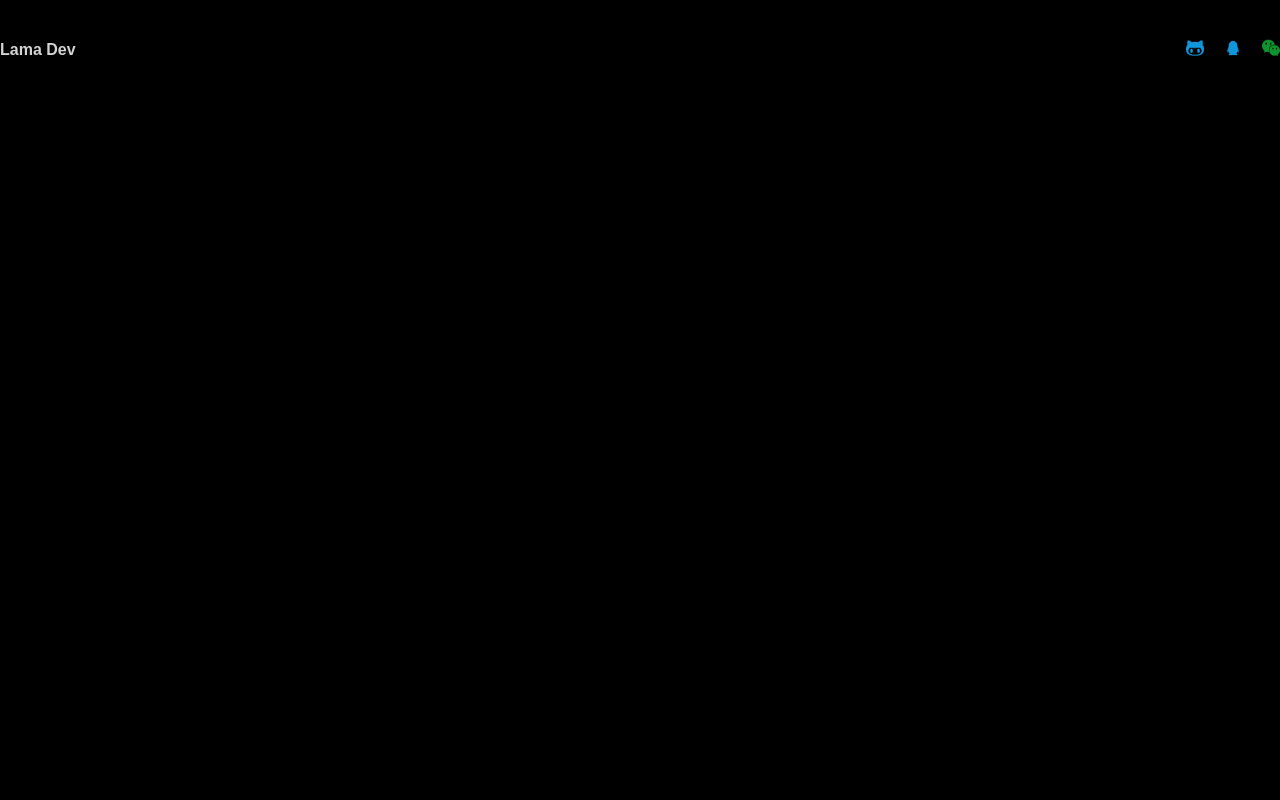
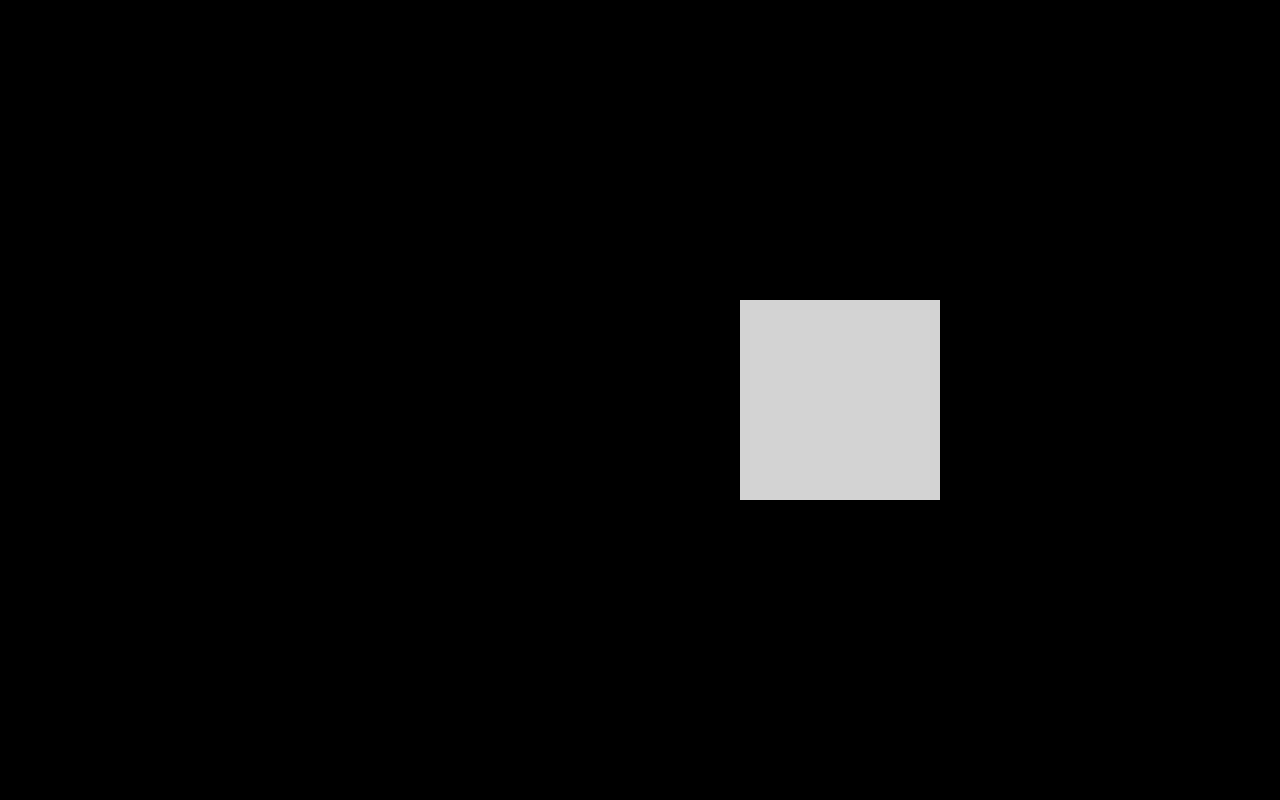
Before and after one commit to kuzen-so/Animated, a React (Vite) app: page / in a window 1280 px wide. Shown: the top 800 px of the page. Built offline with nearby package versions, Linux system fonts and the light colour scheme.

Commit message:
chore: 体验motion

```diff
--- a/package.json
+++ b/package.json
@@ -10,19 +10,24 @@
     "preview": "vite preview"
   },
   "dependencies": {
+    "framer-motion": "10.16.4",
     "react": "^18.3.1",
     "react-dom": "^18.3.1",
     "sass": "1.68.0"
   },
   "devDependencies": {
+    "@types/node": "^20.14.12",
     "@types/react": "^18.3.3",
     "@types/react-dom": "^18.3.0",
     "@typescript-eslint/eslint-plugin": "^7.15.0",
     "@typescript-eslint/parser": "^7.15.0",
     "@vitejs/plugin-react": "^4.3.1",
     "eslint": "^8.57.0",
+    "eslint-config-prettier": "^9.1.0",
+    "eslint-plugin-prettier": "^5.2.1",
     "eslint-plugin-react-hooks": "^4.6.2",
     "eslint-plugin-react-refresh": "^0.4.7",
+    "prettier": "^3.3.3",
     "typescript": "^5.2.2",
     "vite": "^5.3.4"
   }
--- a/src/App.tsx
+++ b/src/App.tsx
@@ -1,15 +1,16 @@
 import "./app.scss"
-import Navbar from "./components/navbar/Navbar";
-
+// import Navbar from "./components/navbar/Navbar";
+import Test from "./Test.tsx";
 
 const App = () => {
   return <div>
-    <section><Navbar /></section>
+    {/* <section><Navbar /></section>
     <section>Parallax</section>
     <section>Portfolio1</section>
     <section>Portfolio2</section>
     <section>Portfolio3</section>
-    <section>Contact</section>
+    <section>Contact</section> */}
+    <Test />
   </div>
 }
 
--- /dev/null
+++ b/src/Test.tsx
@@ -0,0 +1,21 @@
+import {motion} from 'framer-motion'
+
+const Test = () => {
+  return (
+    <div>
+      <div className="course">
+        <motion.div className="box"
+        animate={{opacity:1,scale:1, x:200,}}
+        transition={{duration:2, }}
+        whileTap={{opacity:1, scale:2}}
+        >
+
+
+         </motion.div>
+      </div>
+
+    </div>
+  )
+}
+
+export default Test
--- a/src/app.scss
+++ b/src/app.scss
@@ -29,3 +29,17 @@ section{
     scroll-snap-align: center;
     font-family: MesloLGS, sans-serif;
 }
+
+.course{
+    height: 100vh;
+    display: flex;
+    align-items: center;
+    justify-content: center;
+    .box{
+        width: 200px;
+        height: 200px;
+        background-color: lightgray;
+
+        // transition: all 0.5s ease;
+    }
+}
```
Also changed, not shown: .eslintrc.cjs, .prettierrc.ts (added), 1 other file (tests, documents, lock files or other folders).
